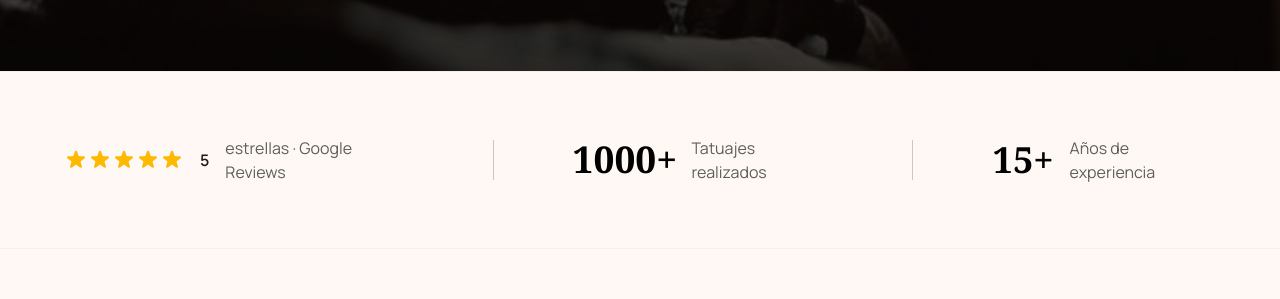
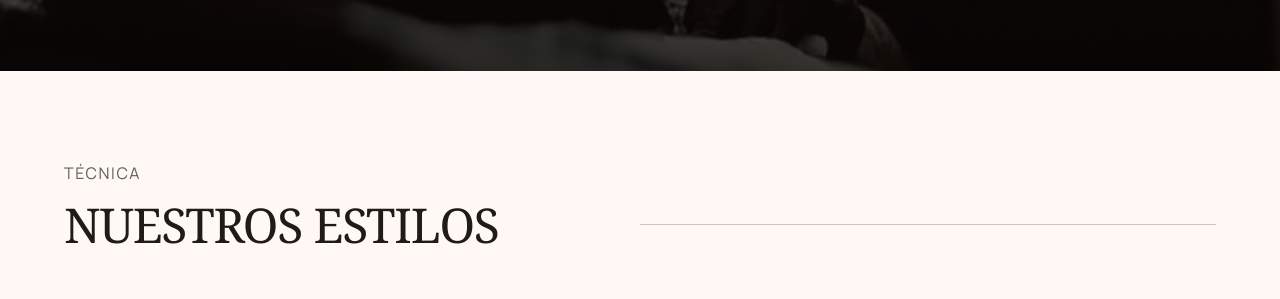
Before and after one commit to arkstudio-co/lafama-landing-page, a Next.js app: page / in a window 1280 px wide. Shown: the part 826-1125 px from the top of the page. Built offline with nearby package versions, Linux system fonts and the light colour scheme.

Commit message:
fix: elimina sección de estadísticas (SocialProof)

```diff
--- a/src/app/page.tsx
+++ b/src/app/page.tsx
@@ -1,6 +1,5 @@
 import NavBar from "@/components/NavBar"
 import Hero from "@/components/Hero"
-import SocialProof from "@/components/SocialProof"
 import Estilos from "@/components/Estilos"
 import QuienesSomos from "@/components/QuienesSomos"
 import Resenas from "@/components/Resenas"
@@ -18,7 +17,6 @@ export default function Home() {
     <>
       <NavBar />
       <Hero />
-      <SocialProof />
       <AnimatedSection>
         <Estilos />
       </AnimatedSection>
```
